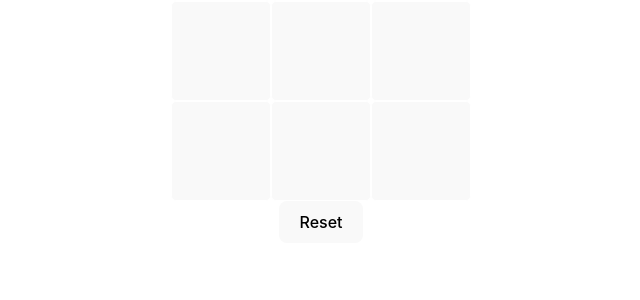
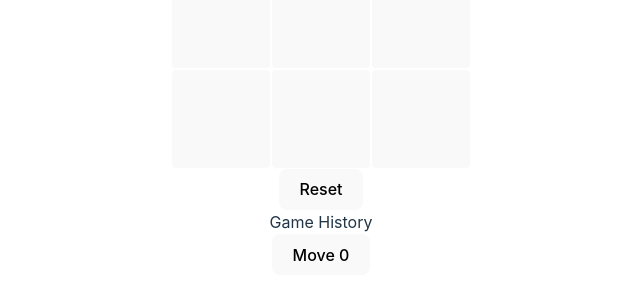
Before and after one commit to 2underscores/tic-tac-toe, a React (Vite) app: page / in a window 1280 px wide. Shown: the part 328-628 px from the top of the page, without its empty margins (319-959 px from the left). Built offline with nearby package versions, Linux system fonts and the light colour scheme.

Commit message:
Added game history

```diff
--- a/src/App.tsx
+++ b/src/App.tsx
@@ -1,6 +1,7 @@
 import { useState } from 'react'
 import './App.css'
 import Board from './components/Board'
+import GameHistory from './GameHistory';
 
 const BOARD_SIZE = 3;
 const BLANK = 0; // TODO: change to null
@@ -13,24 +14,32 @@
 function App() {
   const starter_board: BoardType = new Array(BOARD_SIZE*BOARD_SIZE).fill(BLANK);
   const [game, setGame] = useState<GameType>([starter_board])
+  const [historyIndex, setHistoryIndex] = useState<number>(0);
   const [msg, setMsg] = useState('')
 
   function turnClickHandler(clickIndex: number) {
-    const new_board = game[game.length - 1].slice();
+    const new_board = game[historyIndex].slice();
     // If game complete, exit
-    if (evaluateGameState(new_board) != 'ONGOING') {return}
+    const oldGameState = evaluateGameState(new_board);
+    setMsg(oldGameState);
+    if (oldGameState != 'ONGOING') {return}
     // If move in illegal box, return
     if (new_board[clickIndex] !== BLANK) {return}
     // Make move
-    const playerChar = game.length % 2 ? players[0].val : players[1].val;
+    const playerChar = historyIndex % 2 ? players[1].val : players[0].val;
     new_board[clickIndex] = playerChar;
-    setGame([...game, new_board]);
+    setGame([...game.slice(0,historyIndex+1), new_board]); // TODO: Slice game up to history index
+    setHistoryIndex(historyIndex+1);
     // Check if game done
     let newGameState = evaluateGameState(new_board);
     console.log(newGameState);
     if (newGameState != 'ONGOING') {
       setMsg(newGameState);
     }
+  }
+
+  function historyClickHandler(clickIndex: number) {
+    setHistoryIndex(clickIndex)
   }
 
   function evaluateGameState(board: BoardType): GameOutcome {
@@ -52,13 +61,15 @@
   function resetBoard() {
     setMsg('');
     setGame([starter_board]);
+    setHistoryIndex(0);
   }
 
   return (
     <>
       <div>{msg}</div>
-      <Board board={game[game.length-1]} turnHandler={turnClickHandler}/>
+      <Board board={game[historyIndex]} turnHandler={turnClickHandler}/>
       <button onClick={resetBoard}>Reset</button>
+      <GameHistory selectedIndex={historyIndex} latestIndex={game.length-1} clickHandler={historyClickHandler}/>
     </>
   )
 }
--- /dev/null
+++ b/src/GameHistory.tsx
@@ -0,0 +1,26 @@
+import React from "react";
+
+function HistoryButton({index, clickHandler}: any) {
+    return (
+        <div>
+            <button className="HistoryButton" onClick={()=>{clickHandler(index)}}>
+                Move {index}
+            </button>
+        </div>
+    )
+}
+
+export default function GameHistory({selectedIndex, latestIndex, clickHandler}: any) {
+    const buttons = Array.from({length: latestIndex+1}).map((_, idx)=><HistoryButton index={idx} clickHandler={clickHandler}/>)
+    // console.log(buttons);
+    return (
+        <>
+            <div className="GameHistory">
+                Game History
+                <div>
+                    {buttons}
+                </div>
+            </div>
+        </>
+    )
+}
--- a/src/components/Square.tsx
+++ b/src/components/Square.tsx
@@ -14,7 +14,7 @@
             case -1:
                 return 'O';
             case 0:
-                return '  ';
+                return '';
         }
     }
 
```
Also changed, not shown: src/GameHistory.css (added).
